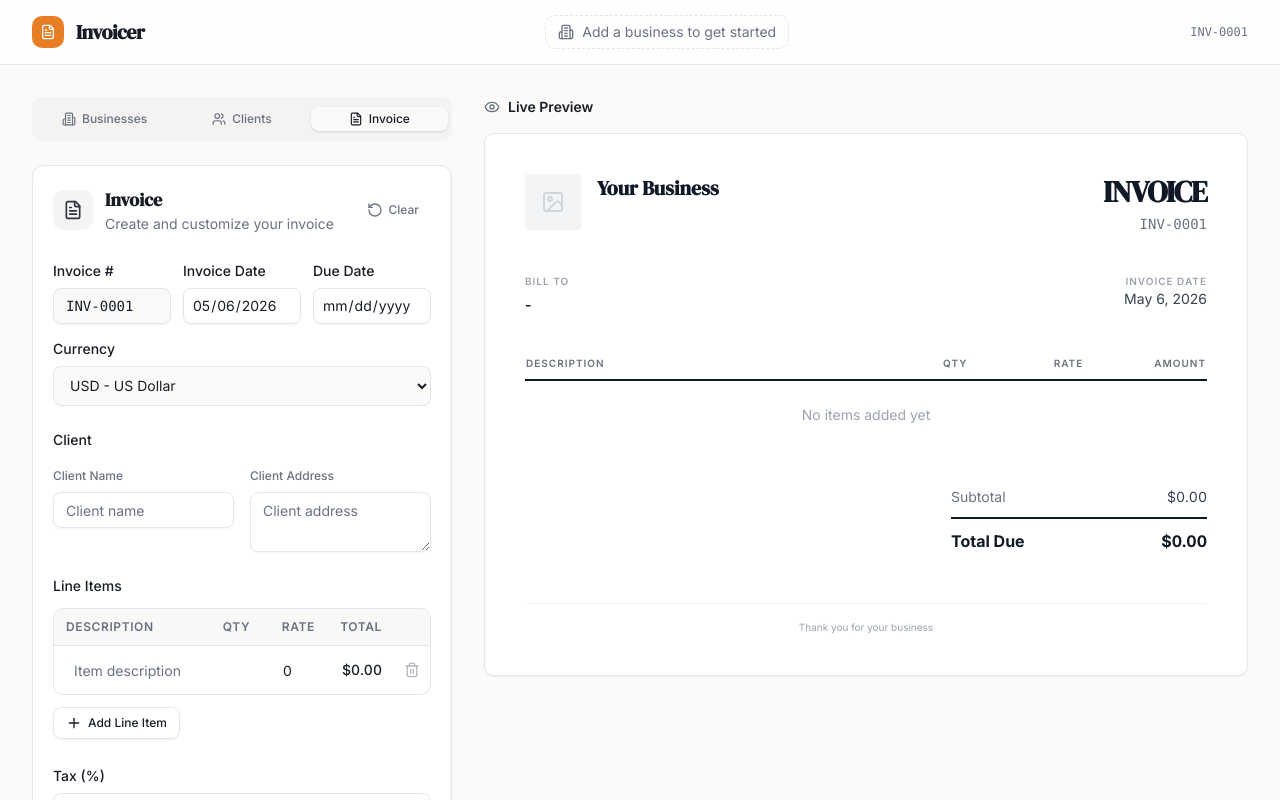
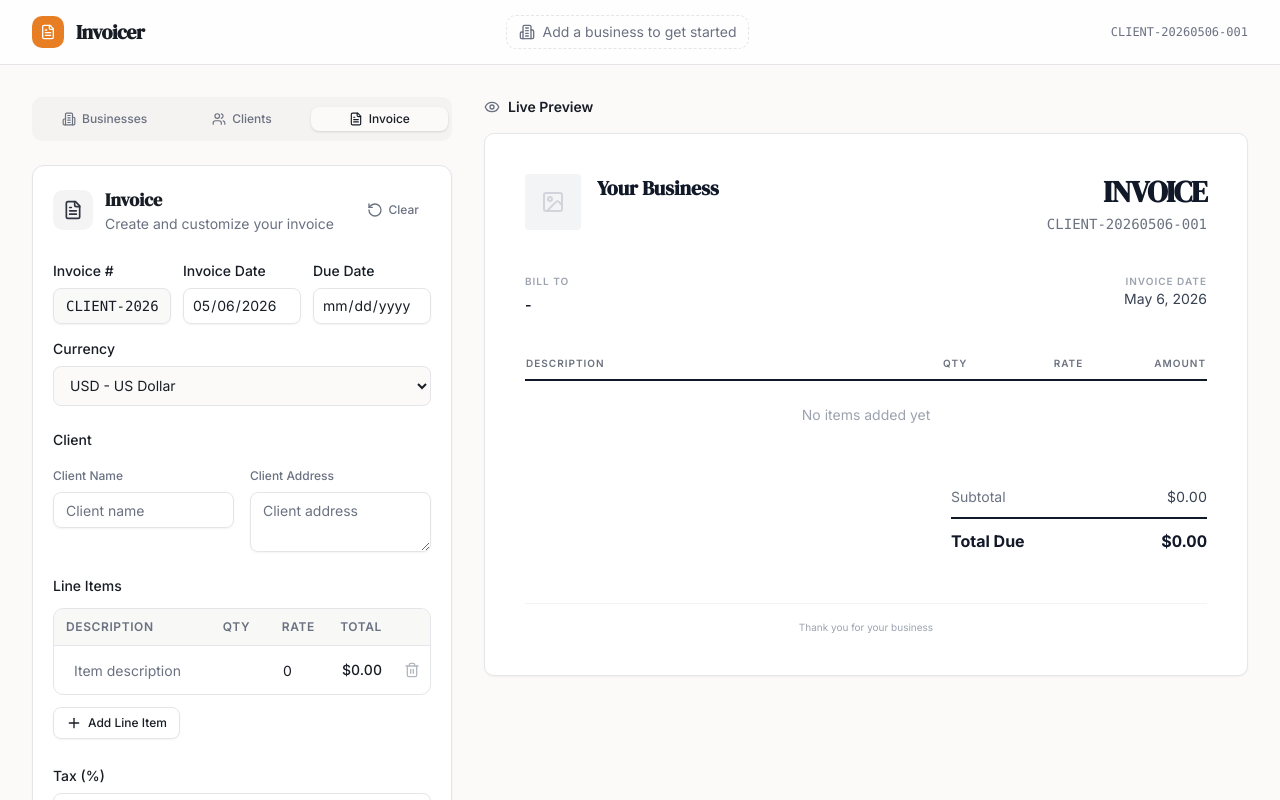
Before and after one commit to NateThunder/invoicer, a React (Vite) app: page / in a window 1280 px wide. Shown: the top 800 px of the page. Built offline with nearby package versions, Linux system fonts and the light colour scheme.

Commit message:
change structure of invoice niumber

```diff
--- a/src/pages/InvoiceApp.jsx
+++ b/src/pages/InvoiceApp.jsx
@@ -10,9 +10,35 @@ import InvoicePreview from '@/components/invoice/InvoicePreview';
 import InvoiceActions from '@/components/invoice/InvoiceActions';
 import { currencyOptions } from '@/lib/currency';
 
+const today = () => format(new Date(), 'yyyy-MM-dd');
+
+const sanitizeInvoiceName = (name) => {
+  const normalizedName = name
+    .trim()
+    .toUpperCase()
+    .replace(/[^A-Z0-9]+/g, '-')
+    .replace(/^-+|-+$/g, '');
+
+  return normalizedName || 'CLIENT';
+};
+
+const formatInvoiceDate = (date) => {
+  const dateToFormat = date || today();
+
+  return format(new Date(`${dateToFormat}T00:00:00`), 'yyyyMMdd');
+};
+
+const createInvoiceNumber = ({ clientName = '', date = '', counter }) => {
+  const namePart = sanitizeInvoiceName(clientName);
+  const datePart = formatInvoiceDate(date);
+  const sequencePart = String(counter).padStart(3, '0');
+
+  return `${namePart}-${datePart}-${sequencePart}`;
+};
+
 const createEmptyInvoice = (number) => ({
   number,
-  date: format(new Date(), 'yyyy-MM-dd'),
+  date: today(),
   dueDate: '',
   currency: 'USD',
   clientName: '',
@@ -30,10 +56,18 @@ export default function InvoiceApp() {
   const [invoiceCounter, setInvoiceCounter] = useLocalStorage('invoice-counter', 1);
   const [activeTab, setActiveTab] = useState('invoice');
 
-  const invoiceNumber = useMemo(() => `INV-${String(invoiceCounter).padStart(4, '0')}`, [invoiceCounter]);
-  const [invoice, setInvoice] = useLocalStorage('invoice-draft', createEmptyInvoice(invoiceNumber));
+  const initialInvoiceNumber = createInvoiceNumber({ counter: invoiceCounter });
+  const [invoice, setInvoice] = useLocalStorage('invoice-draft', createEmptyInvoice(initialInvoiceNumber));
+  const invoiceNumber = useMemo(
+    () => createInvoiceNumber({
+      clientName: invoice.clientName,
+      date: invoice.date,
+      counter: invoiceCounter,
+    }),
+    [invoice.clientName, invoice.date, invoiceCounter]
+  );
 
-  // Keep invoice number in sync with counter
+  // Keep invoice number in sync with client, date, and counter.
   useEffect(() => {
     setInvoice(prev => ({ ...prev, number: invoiceNumber }));
   }, [invoiceNumber]);
@@ -94,7 +128,7 @@ export default function InvoiceApp() {
   const handleReset = () => {
     const nextCounter = invoiceCounter + 1;
     setInvoiceCounter(nextCounter);
-    const nextNumber = `INV-${String(nextCounter).padStart(4, '0')}`;
+    const nextNumber = createInvoiceNumber({ counter: nextCounter });
     setInvoice(createEmptyInvoice(nextNumber));
   };
 
```
